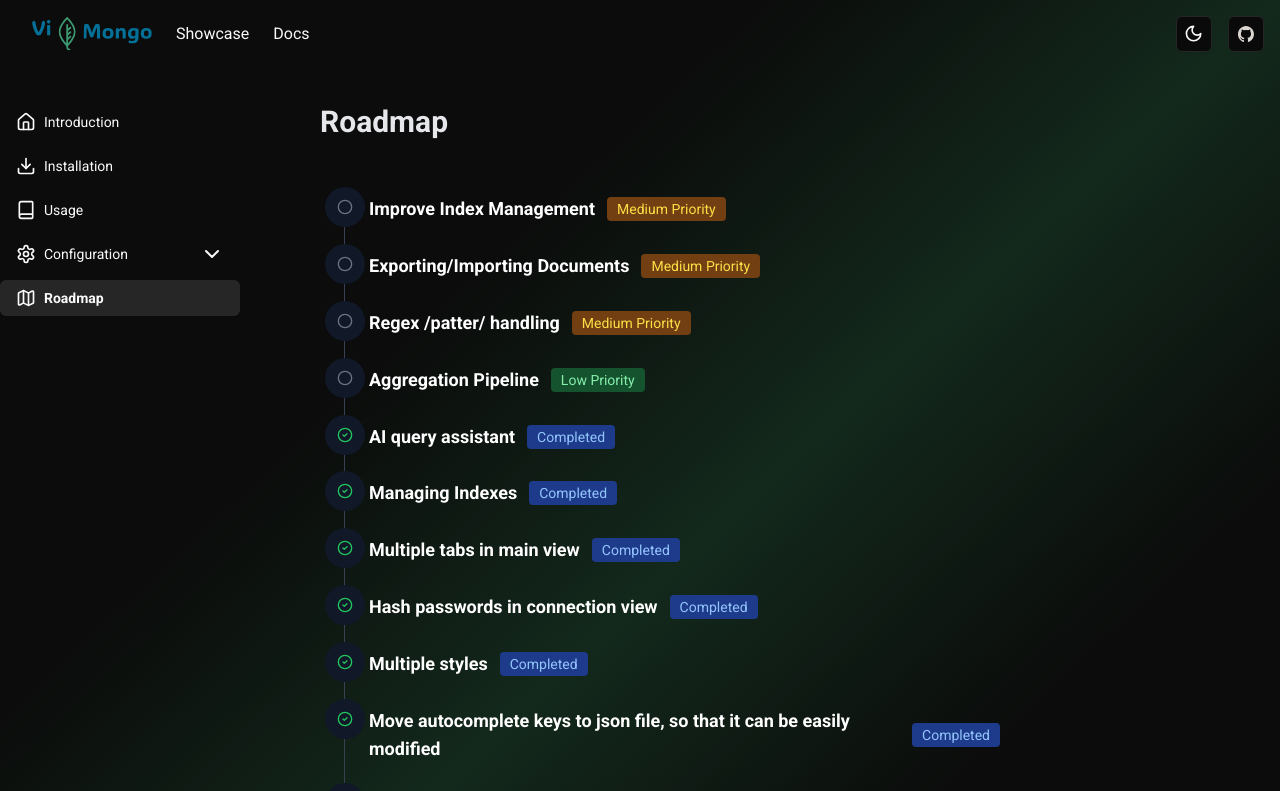
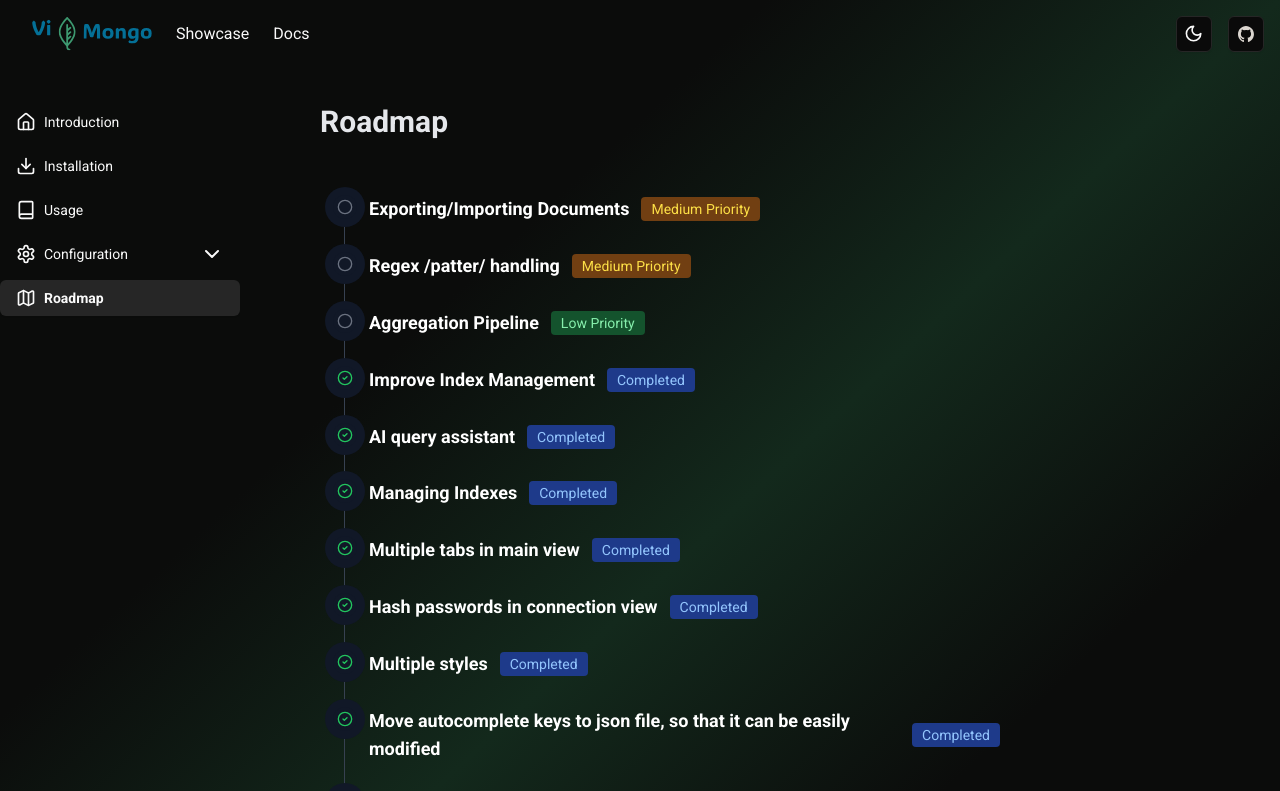
Before and after one commit to kopecmaciej/vi-mongo-web, a Next.js app: page /docs/roadmap in a window 1280 px wide. Shown: the top 791 px of the page. Built offline with nearby package versions, Linux system fonts and the light colour scheme.

Commit message:
feat: update roadmap

```diff
--- a/src/components/Docs/Roadmap.tsx
+++ b/src/components/Docs/Roadmap.tsx
@@ -3,7 +3,6 @@ import { CheckCircle2, Circle } from "lucide-react";
 import React from "react";
 
 const features = [
-  { name: "Improve Index Management", completed: false, priority: "medium" },
   {
     name: "Exporting/Importing Documents",
     completed: false,
@@ -11,6 +10,7 @@ const features = [
   },
   { name: "Regex /patter/ handling", completed: false, priority: "medium" },
   { name: "Aggregation Pipeline", completed: false, priority: "low" },
+  { name: "Improve Index Management", completed: true },
   { name: "AI query assistant", completed: true },
   { name: "Managing Indexes", completed: true },
   { name: "Multiple tabs in main view", completed: true },
```
